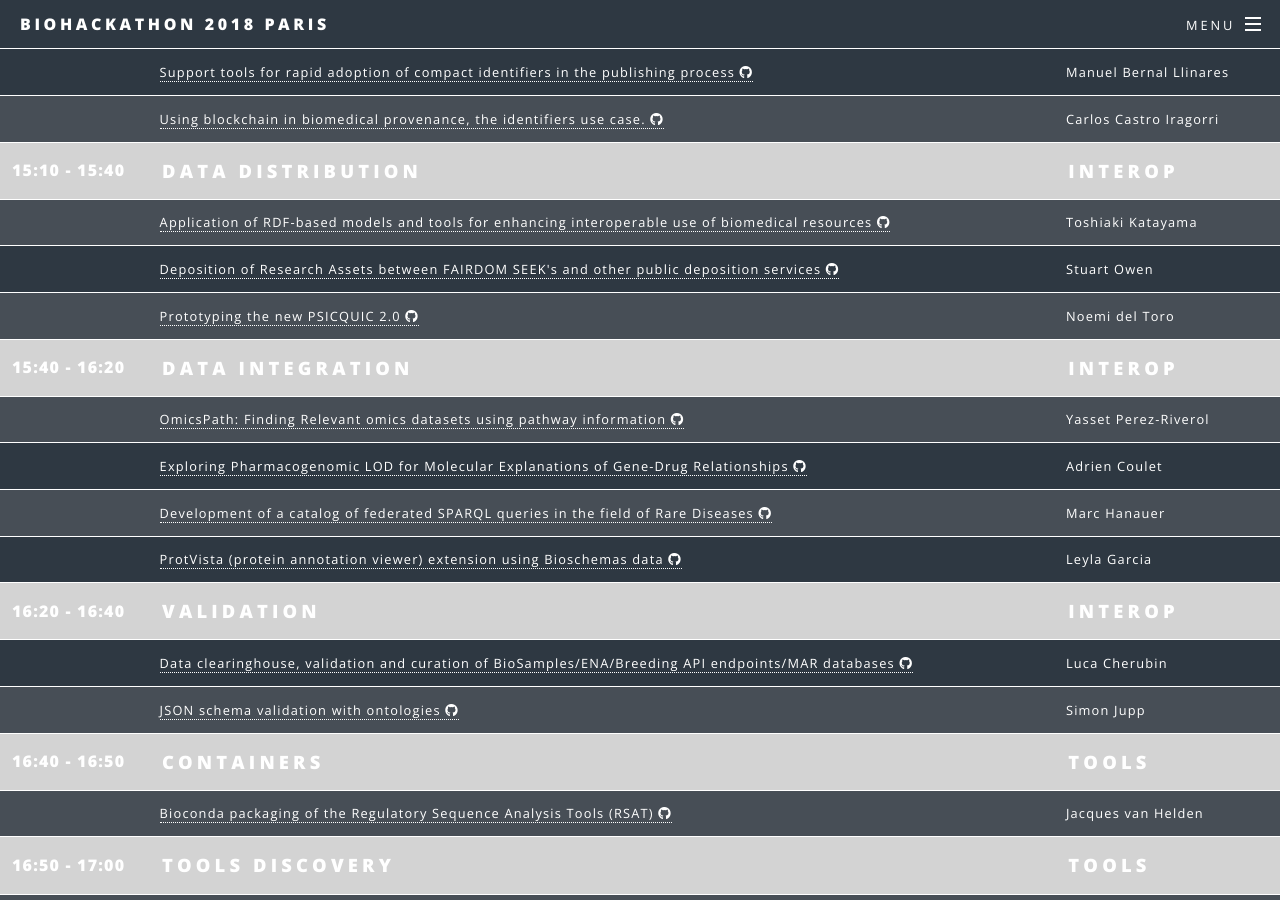
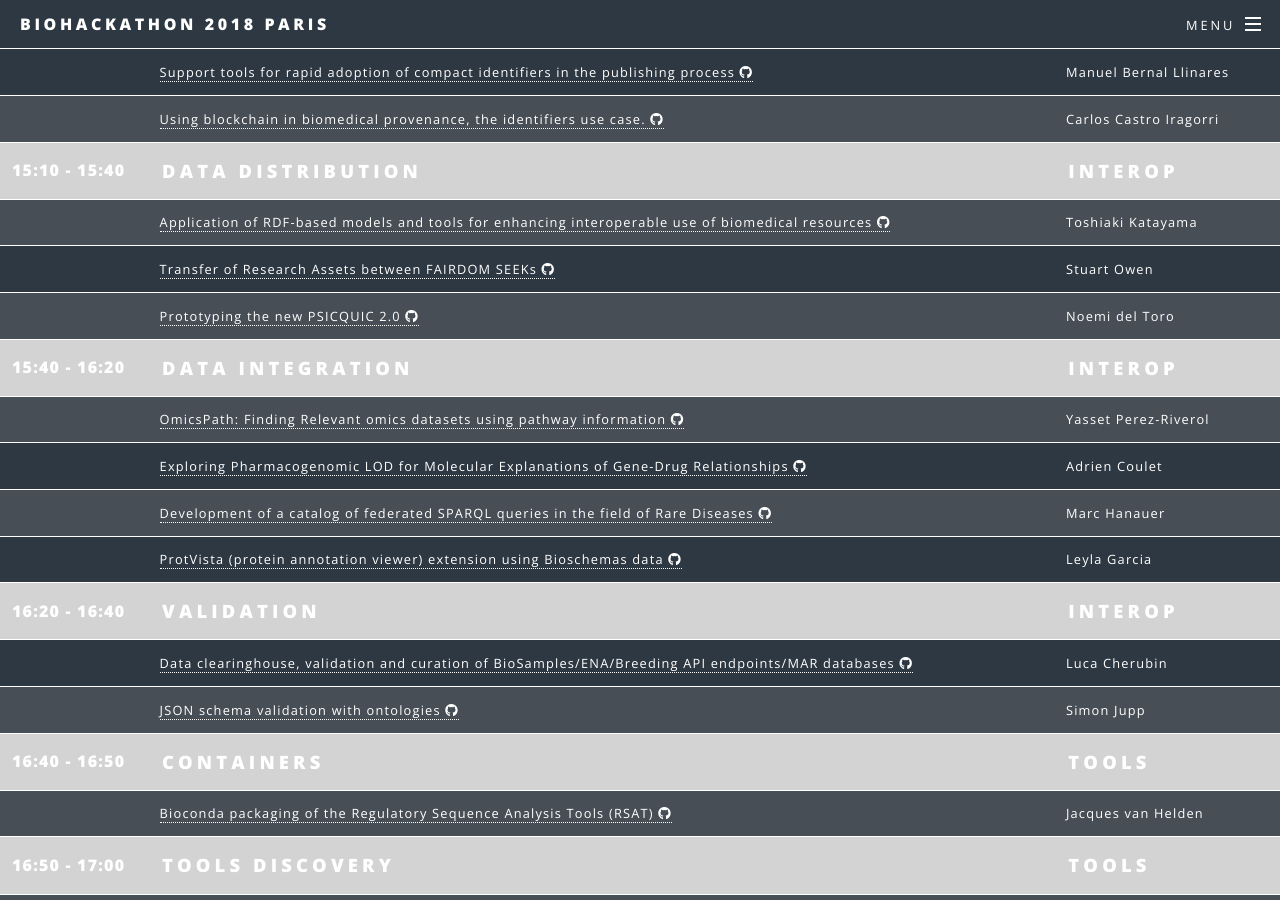
Before and after one commit to elixir-europe/bh2018paris, a Jekyll site: the page built from _programmes/2018-06-22-programme.md, in a window 1280 px wide and 900 px high, scrolled down 755 px. Built offline with Jekyll 4.4.1, drawn with Linux system fonts in a browser that asks for light colours; nearby versions of some CDN libraries.

Commit message:
Rename to project title, and update to folder link
shorter simpler title

```diff
--- a/_programmes/2018-06-22-programme.md
+++ b/_programmes/2018-06-22-programme.md
@@ -129,7 +129,7 @@
     				<tr class="schedule-table-project">
                         <td class="time"></td>
                         <td class="event">
-                            <a href="https://github.com/elixir-europe/BioHackathon/tree/master/interoperability/Deposition%20of%20Research%20Assets%20between%20FAIRDOM%20SEEKs%20and%20other%20public%20deposition%20services" target="_blank">Deposition of Research Assets between FAIRDOM SEEK's and other public deposition services
+                            <a href="https://github.com/elixir-europe/BioHackathon/tree/master/interoperability/Transfer%20of%20Research%20Assets%20between%20FAIRDOM%20SEEKs" target="_blank">Transfer of Research Assets between FAIRDOM SEEKs
                                 <i class="fab fa-github" aria-hidden="true"></i>
                             </a>
                         </td>
```
